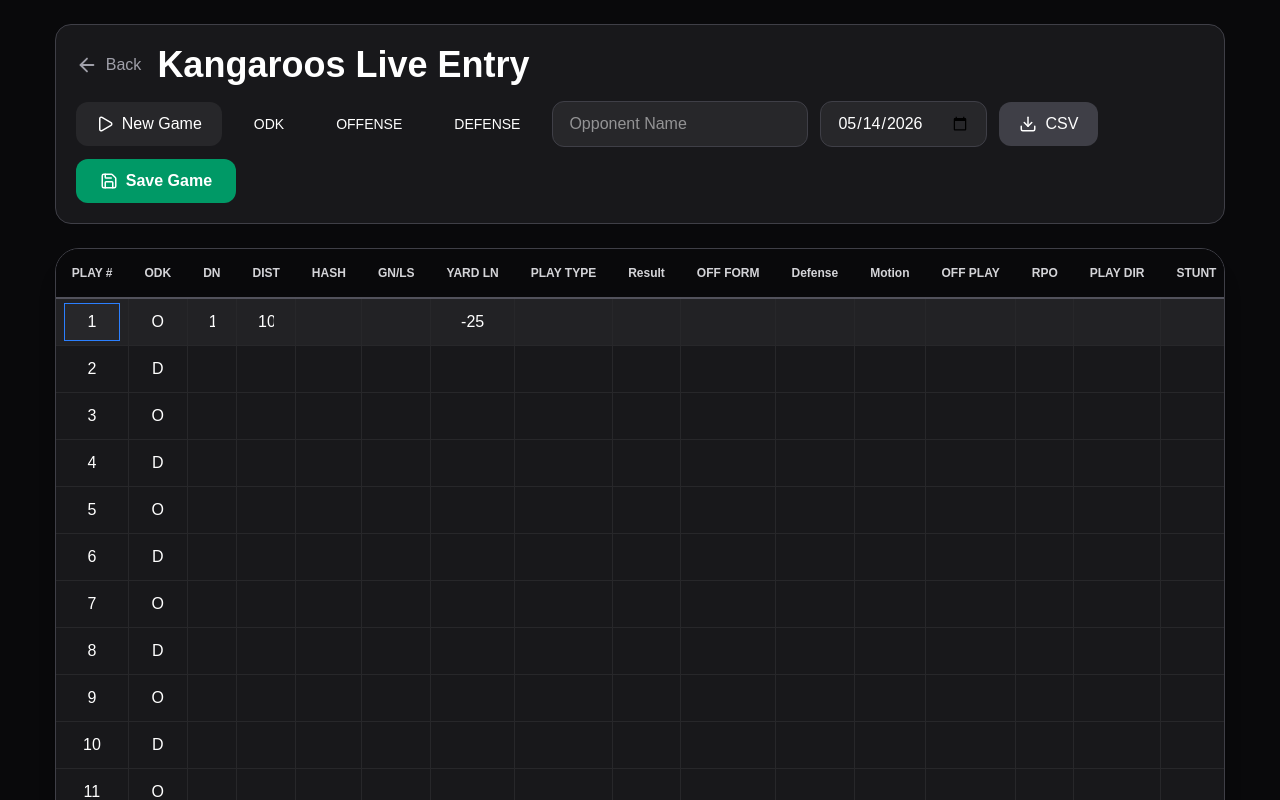
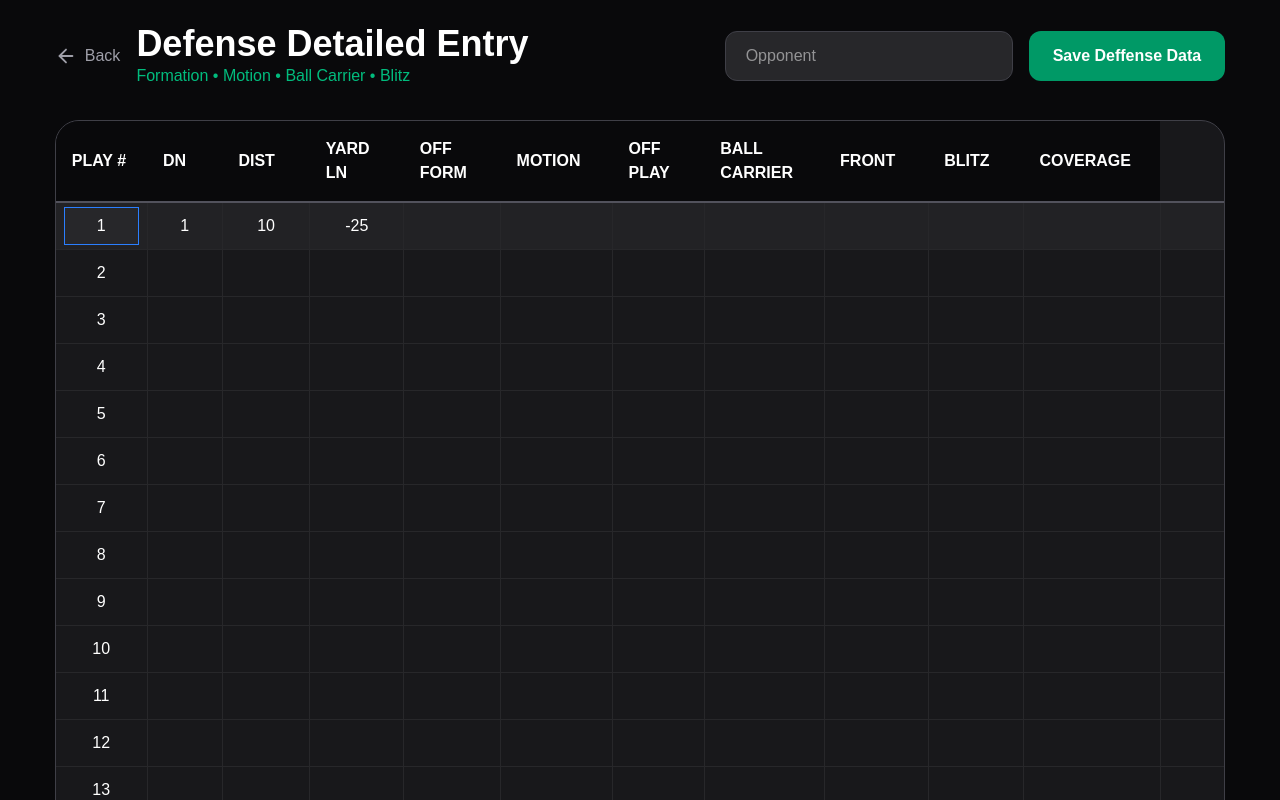
Before and after one commit to jjester58-eng/football-stats, a Next.js app: page /enter/defense in a window 1280 px wide. Shown: the top 800 px of the page. Built offline with nearby package versions, Linux system fonts and the light colour scheme.

Commit message:
Def Sheet

```diff
--- a/app/enter/defense/page.tsx
+++ b/app/enter/defense/page.tsx
@@ -1,7 +1,7 @@
 'use client';
 
 import { useState, useRef, useEffect } from 'react';
-import { ArrowLeft, Plus, Save, Users, Download, Play } from 'lucide-react';
+import { ArrowLeft, Save, Users } from 'lucide-react';
 import {
   useReactTable,
   getCoreRowModel,
@@ -14,26 +14,21 @@ type NumericField = number | '';
 type PlayEntry = {
   id: number;
   playNumber: number;
-  odk: string;
   down: NumericField;
   dist: NumericField;
   hash: string;
+  yardLine: NumericField;
   gnls: NumericField;
-  yardLine: NumericField;
-  playType: string;
-  result: string;
   offFormation: string;
-  defense: string;
   motion: string;
   offPlay: string;
-  rpo: string;
-  playDir: string;
-  stunt: string;
+  ballCarrier: string;
+  front: string;
   blitz: string;
   coverage: string;
 };
 
-export default function LiveEntry() {
+export default function DefenseEntry() {
   const [opponent, setOpponent] = useState('');
   const [gameDate, setGameDate] = useState(new Date().toISOString().split('T')[0]);
 
@@ -43,21 +38,16 @@ export default function LiveEntry() {
       rows.push({
         id: i,
         playNumber: i,
-        odk: i % 2 === 0 ? 'D' : 'O',
         down: i === 1 ? 1 : '',
         dist: i === 1 ? 10 : '',
         hash: '',
+        yardLine: i === 1 ? -25 : '',
         gnls: '',
-        yardLine: i === 1 ? -25 : '',
-        playType: '',
-        result: '',
         offFormation: '',
-        defense: '',
         motion: '',
         offPlay: '',
-        rpo: '',
-        playDir: '',
-        stunt: '',
+        ballCarrier: '',
+        front: '',
         blitz: '',
         coverage: '',
       });
@@ -71,93 +61,22 @@ export default function LiveEntry() {
 
   const columns = [
     columnHelper.accessor('playNumber', { header: 'PLAY #' }),
-    columnHelper.accessor('odk', { header: 'ODK' }),
     columnHelper.accessor('down', { header: 'DN' }),
     columnHelper.accessor('dist', { header: 'DIST' }),
-    columnHelper.accessor('hash', { header: 'HASH' }),
+    columnHelper.accessor('yardLine', { header: 'YARD LN' }),
     columnHelper.accessor('gnls', { header: 'GN/LS' }),
-    columnHelper.accessor('yardLine', { header: 'YARD LN' }),
-    columnHelper.accessor('playType', { header: 'PLAY TYPE' }),
-    columnHelper.accessor('result', { header: 'Result' }),
     columnHelper.accessor('offFormation', { header: 'OFF FORM' }),
-    columnHelper.accessor('defense', { header: 'Defense' }),
-    columnHelper.accessor('motion', { header: 'Motion' }),
+    columnHelper.accessor('motion', { header: 'MOTION' }),
     columnHelper.accessor('offPlay', { header: 'OFF PLAY' }),
-    columnHelper.accessor('rpo', { header: 'RPO' }),
-    columnHelper.accessor('playDir', { header: 'PLAY DIR' }),
-    columnHelper.accessor('stunt', { header: 'STUNT' }),
+    columnHelper.accessor('ballCarrier', { header: 'BALL CARRIER' }),
+    columnHelper.accessor('front', { header: 'FRONT' }),
     columnHelper.accessor('blitz', { header: 'BLITZ' }),
     columnHelper.accessor('coverage', { header: 'COVERAGE' }),
   ];
 
-  const toPosition = (val: NumericField): number => {
-    if (val === '') return 50;
-    const n = Number(val);
-    if (n < 0) return -n;
-    if (n === 50) return 50;
-    return 50 + (50 - n);
-  };
-
-  const calculateGainLoss = (prev: NumericField, current: NumericField): NumericField => {
-    if (prev === '' || current === '') return '';
-    return toPosition(current) - toPosition(prev);
-  };
-
-  const updateNextDownDistance = (plays: PlayEntry[], index: number) => {
-    const current = plays[index];
-    const next = plays[index + 1];
-    if (!next) return;
-
-    if (current.gnls === '' || current.dist === '' || current.down === '') return;
-
-    const gain = Number(current.gnls);
-    const dist = Number(current.dist);
-    const down = Number(current.down);
-
-    if (isNaN(gain) || isNaN(dist) || isNaN(down)) return;
-
-    if (gain >= dist) {
-      next.down = 1;
-      next.dist = 10;
-    } else if (down < 4) {
-      next.down = down + 1;
-      next.dist = Math.max(1, dist - gain);
-    } else {
-      next.down = '';
-      next.dist = '';
-    }
-  };
-
-  const updateRow = (rowIndex: number, columnId: string, rawValue: any) => {
+  const updateField = (rowIndex: number, columnId: string, newValue: any) => {
     const newData = [...data];
-
-    let formatted: any = rawValue;
-    if (['down', 'dist', 'gnls', 'yardLine'].includes(columnId)) {
-      if (rawValue === '' || rawValue === '-') {
-        formatted = rawValue;
-      } else {
-        const num = Number(rawValue);
-        formatted = isNaN(num) ? '' : num;
-      }
-    }
-
-    (newData[rowIndex] as any)[columnId] = formatted;
-
-    // Auto Gain/Loss
-    if (columnId === 'yardLine' && rowIndex > 0) {
-      newData[rowIndex - 1].gnls = calculateGainLoss(
-        newData[rowIndex - 1].yardLine,
-        formatted
-      );
-      // Trigger Down/Distance on the CURRENT row after GN/LS is calculated
-      updateNextDownDistance(newData, rowIndex - 1);
-    }
-
-    // Also trigger if user manually changes GN/LS, Down, or Dist
-    if (['gnls', 'down', 'dist'].includes(columnId) && rowIndex < newData.length - 1) {
-      updateNextDownDistance(newData, rowIndex);
-    }
-
+    (newData[rowIndex] as any)[columnId] = newValue;
     setData(newData);
   };
 
@@ -192,7 +111,7 @@ export default function LiveEntry() {
       <input
         ref={inputRef}
         value={value ?? ''}
-        onChange={(e) => updateRow(rowIndex, columnId, e.target.value)}
+        onChange={(e) => updateField(rowIndex, columnId, e.target.value)}
         onClick={() => setSelectedCell({ row: rowIndex, col: colIndex })}
         onKeyDown={(e) => {
           const input = inputRef.current;
@@ -236,142 +155,50 @@ export default function LiveEntry() {
 
   const table = useReactTable({ data, columns, getCoreRowModel: getCoreRowModel() });
 
-  const addNewRow = () => {
-    const newPlay: PlayEntry = {
-      id: data.length + 1,
-      playNumber: data.length + 1,
-      odk: 'O',
-      down: '',
-      dist: '',
-      hash: '',
-      gnls: '',
-      yardLine: '',
-      playType: '',
-      result: '',
-      offFormation: '',
-      defense: '',
-      motion: '',
-      offPlay: '',
-      rpo: '',
-      playDir: '',
-      stunt: '',
-      blitz: '',
-      coverage: '',
-    };
-    setData([...data, newPlay]);
-  };
-
-  const startNewGame = () => {
-    if (!confirm('Start a new game? Current data will be lost.')) return;
-    setOpponent('');
-    setGameDate(new Date().toISOString().split('T')[0]);
-
-    setData(prev => prev.map((row, i) => ({
-      ...row,
-      down: i === 0 ? 1 : '',
-      dist: i === 0 ? 10 : '',
-      gnls: '',
-      yardLine: i === 0 ? -25 : '',
-      playType: '',
-      result: '',
-      offFormation: '',
-      defense: '',
-      motion: '',
-      offPlay: '',
-      rpo: '',
-      playDir: '',
-      stunt: '',
-      blitz: '',
-      coverage: '',
-    })));
-  };
-
-  const downloadCSV = () => {
-    const headers = columns.map(col => col.header as string);
-    const csvContent = [
-      headers.join(','),
-      ...data.map(row =>
-        columns.map(col => {
-          const val = (row as any)[col.id as keyof PlayEntry];
-          return val !== null && val !== undefined ? `"${val}"` : '';
-        }).join(',')
-      )
-    ].join('\n');
-
-    const blob = new Blob([csvContent], { type: 'text/csv;charset=utf-8;' });
-    const link = document.createElement('a');
-    const url = URL.createObjectURL(blob);
-    link.href = url;
-    link.download = `${opponent || 'Game'}_${gameDate}.csv`;
-    link.click();
-    URL.revokeObjectURL(url);
-  };
-
   return (
     <div className="min-h-screen bg-zinc-950 text-white p-6">
       <div className="max-w-[95%] mx-auto">
-        <div className="bg-zinc-900 border border-zinc-700 rounded-2xl p-5 mb-6">
-          <div className="flex flex-wrap gap-4 items-center justify-between">
+        <div className="flex items-center justify-between mb-8">
           <div className="flex items-center gap-4">
             <button onClick={() => window.history.back()} className="flex items-center gap-2 text-zinc-400 hover:text-white">
               <ArrowLeft size={22} /> Back
             </button>
-              <h1 className="text-4xl font-bold">Kangaroos Live Entry</h1>
+            <div>
+              <h1 className="text-4xl font-bold">Defense Detailed Entry</h1>
+              <p className="text-emerald-500">Formation • Motion • Ball Carrier • Blitz</p>
+            </div>
           </div>
 
-           <div className="flex items-center gap-3 flex-wrap">
-  <button onClick={startNewGame} className="flex items-center gap-2 bg-zinc-800 hover:bg-zinc-700 px-5 py-2.5 rounded-xl font-medium">
-    <Play size={18} /> New Game
-  </button>
-
-  <button onClick={() => window.location.href = '/enter'} className="px-5 py-2.5 hover:bg-zinc-700 rounded-xl text-sm font-medium">
-    ODK
-  </button>
-  <button onClick={() => window.location.href = '/enter/offense'} className="px-5 py-2.5 hover:bg-zinc-700 rounded-xl text-sm font-medium">
-    OFFENSE
-  </button>
-  <button onClick={() => window.location.href = '/enter/defense'} className="px-5 py-2.5 hover:bg-zinc-700 rounded-xl text-sm font-medium">
-    DEFENSE
-  </button>
-
+          <div className="flex gap-4">
             <input
               type="text"
-                placeholder="Opponent Name"
+              placeholder="Opponent"
               value={opponent}
               onChange={(e) => setOpponent(e.target.value)}
-                className="bg-zinc-800 border border-zinc-700 rounded-xl px-4 py-2.5 w-64 focus:outline-none focus:border-blue-500"
+              className="bg-zinc-800 border border-zinc-700 rounded-xl px-5 py-3 w-72"
             />
-
-              <input
-                type="date"
-                value={gameDate}
-                onChange={(e) => setGameDate(e.target.value)}
-                className="bg-zinc-800 border border-zinc-700 rounded-xl px-4 py-2.5 focus:outline-none focus:border-blue-500"
-              />
-
-              <button onClick={downloadCSV} className="flex items-center gap-2 bg-zinc-700 hover:bg-zinc-600 px-5 py-2.5 rounded-xl">
-                <Download size={18} /> CSV
-              </button>
-
-              <button className="flex items-center gap-2 bg-emerald-600 hover:bg-emerald-500 px-6 py-2.5 rounded-xl font-semibold">
-                <Save size={18} /> Save Game
+            <button className="bg-emerald-600 hover:bg-emerald-500 px-6 py-3 rounded-xl font-semibold">
+              Save Deffense Data
             </button>
           </div>
         </div>
-        </div>
 
-        <div className="overflow-x-auto border border-zinc-700 rounded-3xl bg-zinc-900 shadow-xl">
+        <div className="overflow-x-auto border border-zinc-700 rounded-3xl bg-zinc-900">
           <table className="w-full border-collapse">
             <thead>
-              {table.getHeaderGroups().map((headerGroup) => (
-                <tr key={headerGroup.id} className="bg-zinc-950 border-b-2 border-zinc-600 sticky top-0 z-10">
-                  {headerGroup.headers.map((header) => (
-                    <th key={header.id} className="px-4 py-4 text-left text-xs font-semibold text-zinc-300 whitespace-nowrap">
-                      {flexRender(header.column.columnDef.header, header.getContext())}
-                    </th>
-                  ))}
+              <tr className="bg-zinc-950 border-b-2 border-zinc-600 sticky top-0 z-10">
+                <th className="px-4 py-4 text-left">PLAY #</th>
+                <th className="px-4 py-4 text-left">DN</th>
+                <th className="px-4 py-4 text-left">DIST</th>
+                <th className="px-4 py-4 text-left">YARD LN</th>
+                <th className="px-4 py-4 text-left">OFF FORM</th>
+                <th className="px-4 py-4 text-left">MOTION</th>
+                <th className="px-4 py-4 text-left">OFF PLAY</th>
+                <th className="px-4 py-4 text-left">BALL CARRIER</th>
+                <th className="px-4 py-4 text-left">FRONT</th>
+                <th className="px-4 py-4 text-left">BLITZ</th>
+                <th className="px-4 py-4 text-left">COVERAGE</th>
               </tr>
-              ))}
             </thead>
             <tbody>
               {table.getRowModel().rows.map((row, rowIndex) => (
```
Lines whose indentation alone changed are shown as unchanged.
